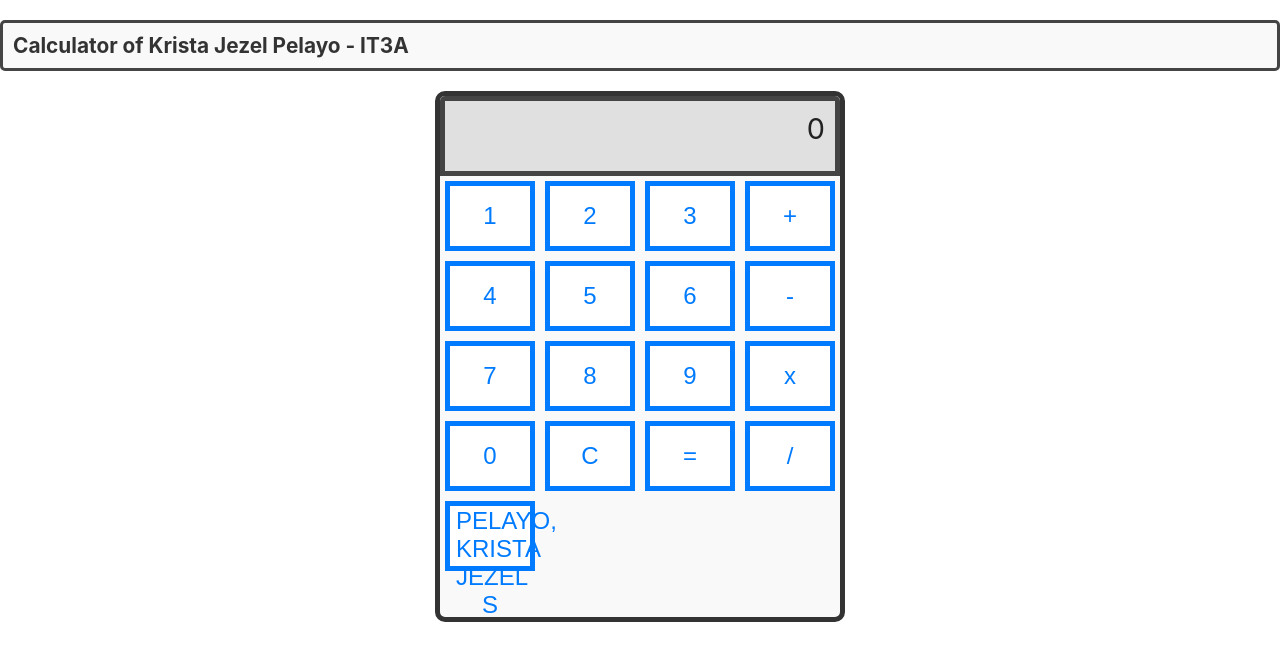
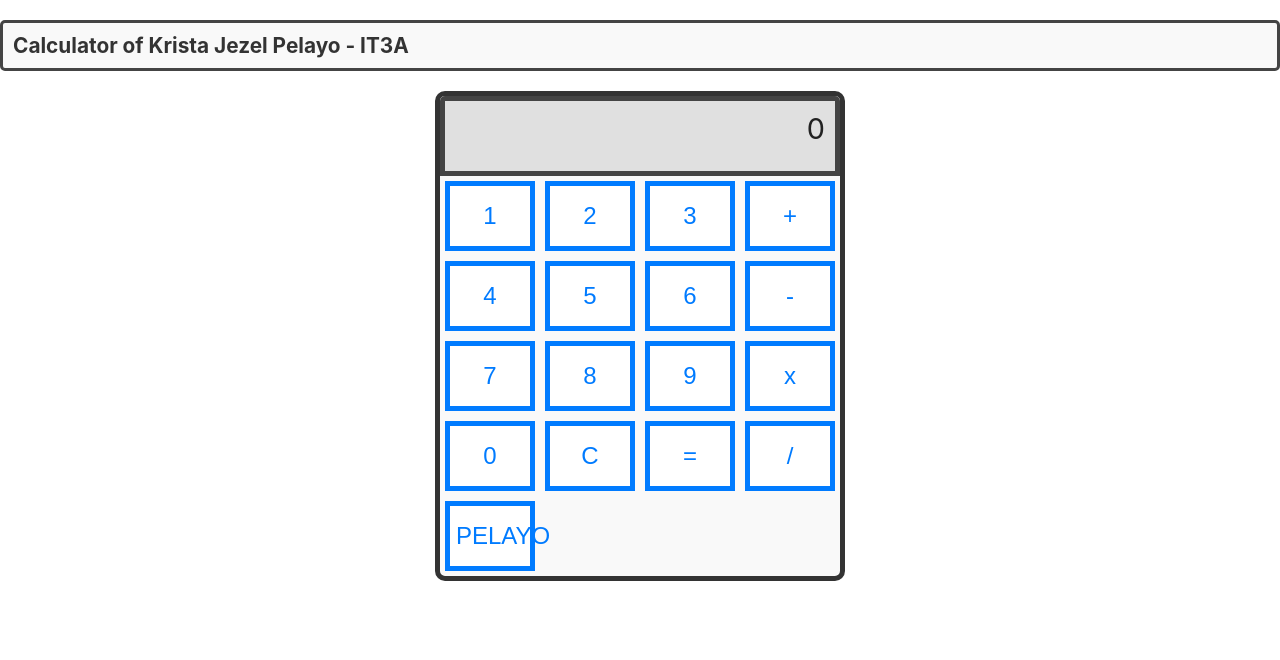
Before and after one commit to kristapelayo/calc, a React (Create React App) app: page / in a window 1280 px wide. Shown: the top 660 px of the page. Built offline with nearby package versions, Linux system fonts and the light colour scheme.

Commit message:
Update App.js

```diff
--- a/src/App.js
+++ b/src/App.js
@@ -51,7 +51,7 @@ function App() {
           <Key label="=" onClick={() => {}} />
           <Key label="/" onClick={() => handleClick('/')} />
         </div>
-        <Key label="PELAYO, KRISTA JEZEL S" onClick={showFullName} />
+        <Key label="PELAYO" onClick={showFullName} />
       </div>
     </div>
   );
```
